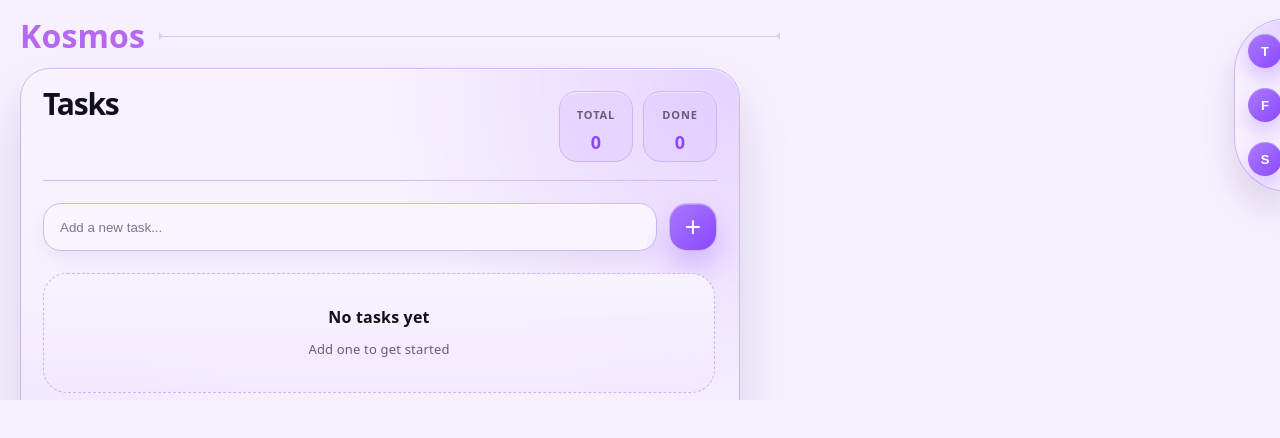
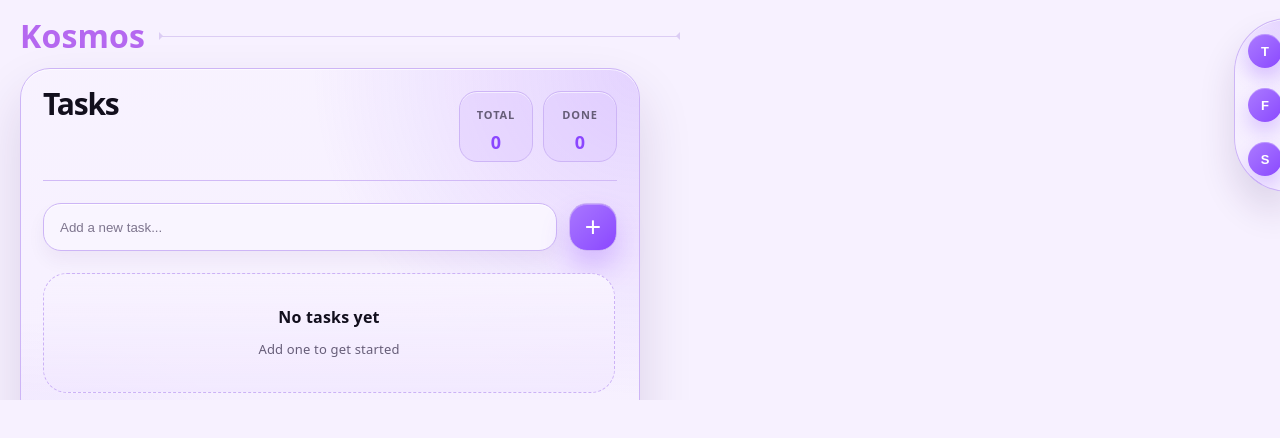
Before and after one commit to HisMonDon/Kosmos, a React (Vite) app: page / in a window 1280 px wide. Shown: the top 438 px of the page. Built offline with nearby package versions, Linux system fonts and the light colour scheme.

Commit message:
fixed scrollbar

```diff
--- a/src/index.css
+++ b/src/index.css
@@ -1,5 +1,5 @@
 :root {
-  --popup-width: 800px;
+  --popup-width: 700px;
   --popup-height: 400px;
 
   --text: #665d78;
@@ -31,6 +31,43 @@
   @media (max-width: 1024px) {
     font-size: 16px;
   }
+}
+
+/* Keep page from scrolling */
+html,
+body {
+  overflow: hidden;
+}
+
+#root {
+  height: 100%;
+  overflow: auto;
+  direction: rtl;
+  scrollbar-width: medium;
+  scrollbar-color: #8b46ff #efe5ff00;
+}
+
+#root>* {
+  direction: ltr;
+}
+
+#root::-webkit-scrollbar {
+  width: 12px;
+}
+
+#root::-webkit-scrollbar-track {
+  background: #efe5ff;
+  border-radius: 10px;
+}
+
+#root::-webkit-scrollbar-thumb {
+  background: linear-gradient(180deg, #a56bff, #7c3aed);
+  border-radius: 10px;
+  border: 2px solid #efe5ff;
+}
+
+#root::-webkit-scrollbar-thumb:hover {
+  background: linear-gradient(180deg, #b57dff, #8b46ff);
 }
 
 html,
```
